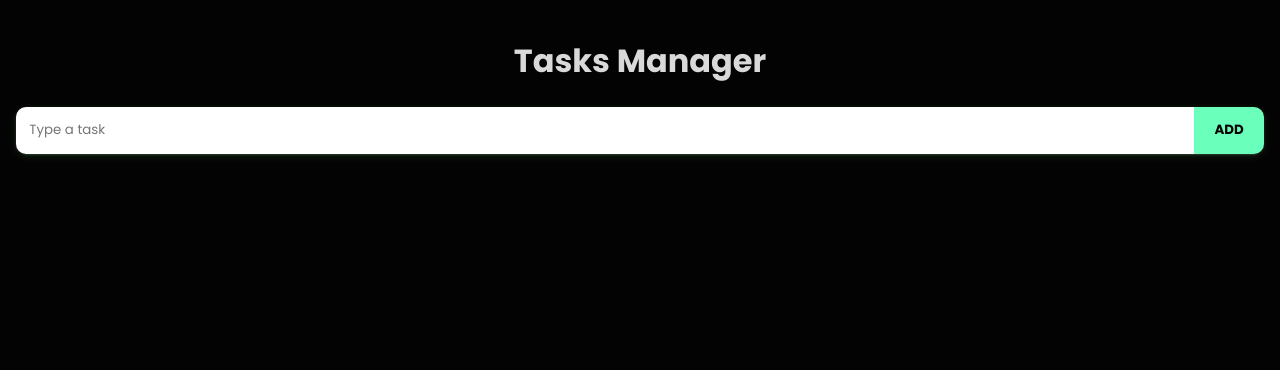
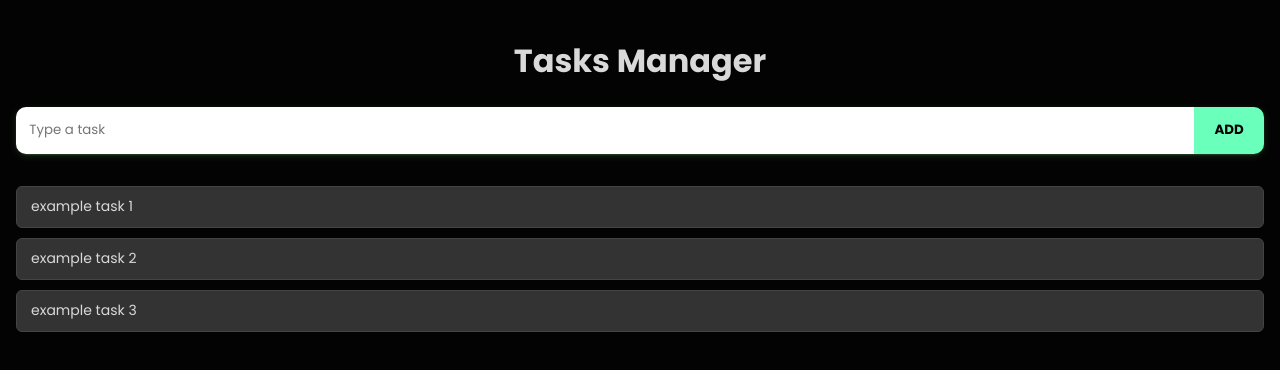
Before and after one commit to AnthonyGriffithG/todo-app, a React (Vite) app: page / in a window 1280 px wide. Shown: the top 370 px of the page. Built offline with nearby package versions, Linux system fonts and the light colour scheme.

Commit message:
add feature to add task

```diff
--- a/package.json
+++ b/package.json
@@ -11,7 +11,8 @@
   },
   "dependencies": {
     "react": "^18.2.0",
-    "react-dom": "^18.2.0"
+    "react-dom": "^18.2.0",
+    "react-icons": "^4.12.0"
   },
   "devDependencies": {
     "@types/react": "^18.2.37",
--- /dev/null
+++ b/src/components/Task.jsx
@@ -0,0 +1,10 @@
+import React from 'react'
+import '../styles/task.css'
+
+const Task = ({ title }) => {
+  return (
+    <li className='task-list__item'>{title}</li>
+  )
+}
+
+export default Task
--- a/src/components/TaskForm.jsx
+++ b/src/components/TaskForm.jsx
@@ -3,10 +3,12 @@ import '../styles/task-form.css'
 
 const TaskForm = ({ onAddTask }) => {
   const [title, setTitle] = useState('');
+  const [id, setId] = useState(4);
 
   const handleSubmit = (e) => {
     e.preventDefault();
-    onAddTask(title);
+    onAddTask(title, id);
+    setId(id + 1);
   }
 
   const handleInputChange = (e) => {
--- /dev/null
+++ b/src/components/TaskList.jsx
@@ -0,0 +1,13 @@
+import React from 'react';
+import Task from './Task';
+import '../styles/task-list.css';
+
+const TaskList = ({ list }) => {
+  return (
+    <ul className='task-list'>
+        { list.map((task) => <Task title = {task.title} key={task.id} />) }
+    </ul>
+  )
+}
+
+export default TaskList
--- a/src/components/Todo.jsx
+++ b/src/components/Todo.jsx
@@ -1,20 +1,27 @@
 import React from 'react';
 import '../styles/todo.css';
 import TaskForm from './TaskForm'
-import { useState } from 'react';
+import { useState, useEffect } from 'react';
+import TaskList from './TaskList';
 
 
 const todo = () => {
-  const [list, setList] = useState([]);
+  const [list, setList] = useState([{title: 'example task 1', id: 1}, {title: 'example task 2', id: 2}, {title: 'example task 3', id: 3}]);
 
-  const addTask = (title) => {
-    setList([...list, title]);
+  const addTask = (title, id) => {
+    setList([...list, { title, id }]);
   }
+
+  useEffect(() => {
+    console.log(list);
+  }, [list])
+
 
   return (
     <div className='todo'>
       <h1 className='title'>Tasks Manager</h1>
       <TaskForm onAddTask={addTask} />
+      <TaskList list={list} />
     </div>
   )
 }
--- /dev/null
+++ b/src/styles/task-list.css
@@ -0,0 +1,11 @@
+.task-list {
+    list-style: none;
+    margin: 1em 0 0 0;
+    padding: 1em;
+    width: 100%;
+    display: flex;
+    flex-direction: column;
+    row-gap: 10px;
+    flex-grow: 1;
+    overflow-y: scroll;
+}
--- /dev/null
+++ b/src/styles/task.css
@@ -0,0 +1,10 @@
+.task-list__item {
+    min-height: 40px;
+    border-radius: 6px;
+    background-color: #333;
+    border: 1px solid #444;
+    padding: 0 1em;
+    display: flex;
+    align-items: center;
+    font-size: 14px;
+}
--- a/src/styles/todo.css
+++ b/src/styles/todo.css
@@ -3,6 +3,7 @@
     flex-direction: column;
     align-items: center;
     width: 100%;
+    height: calc(100vh - 2em);
 }
 
 .title {
```
Also changed, not shown: 1 other file (tests, documents, lock files or other folders).
